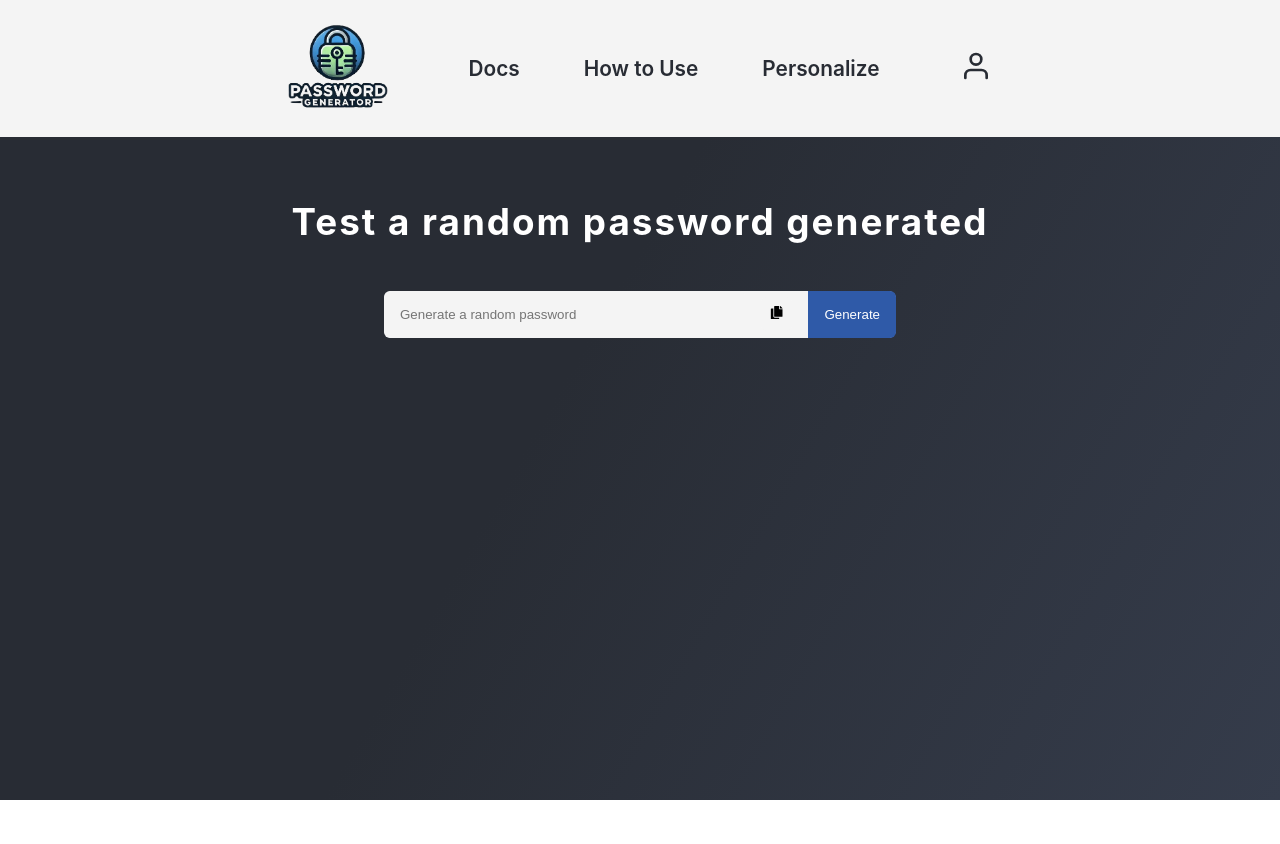
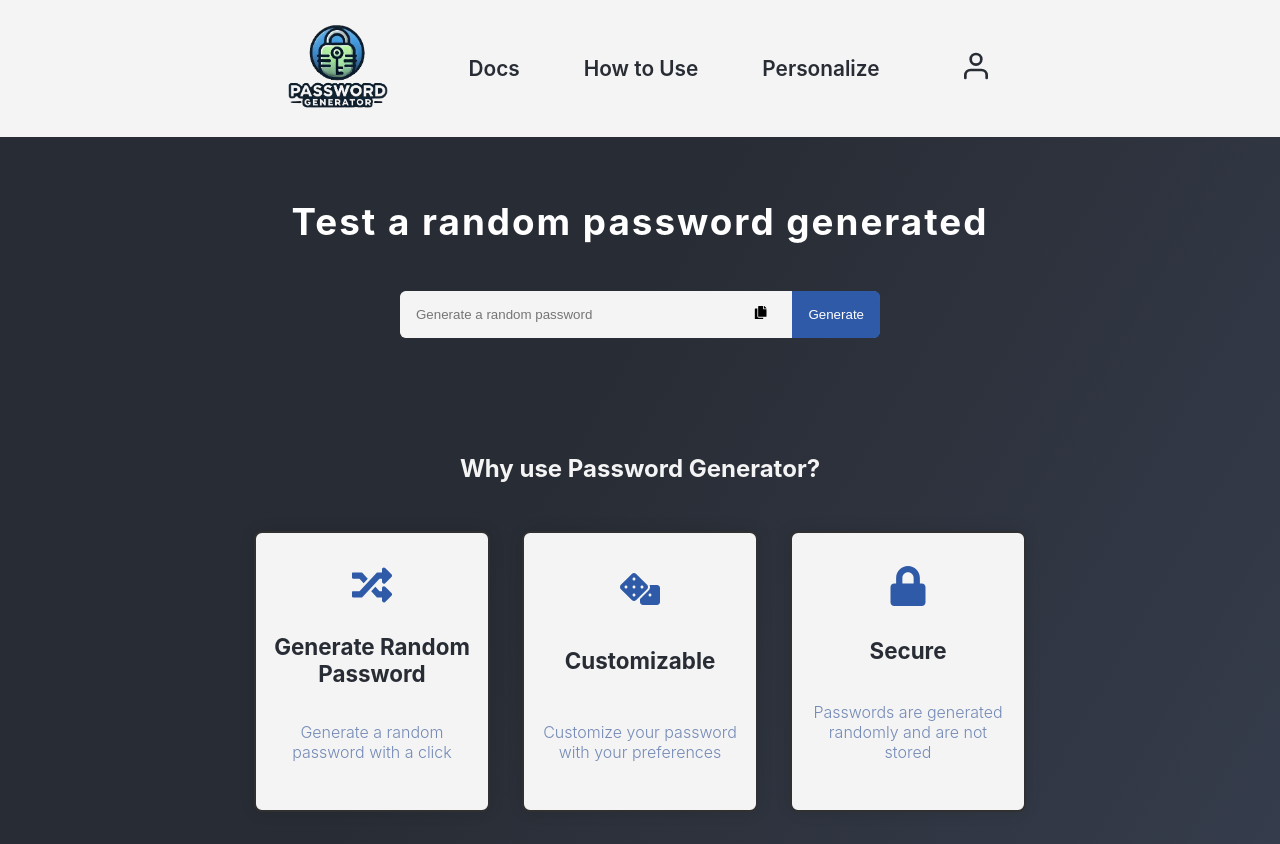
Before and after one commit to gaabscps/password-generator, a React (Create React App) app: page / in a window 1280 px wide. Before the commit the page ends 800 px from the top, so only its background shows below. Built offline with nearby package versions, Linux system fonts and the light colour scheme.

Commit message:
✨ Section Features

```diff
--- a/src/App.tsx
+++ b/src/App.tsx
@@ -1,19 +1,29 @@
 import { Header } from "./componentes/Header";
 import styled from "styled-components";
-import { TestSection } from "./componentes/TestSection";
+import { TestSection } from "./componentes/SectionTest";
+import { SectionFeature } from "./componentes/SectionFeature";
 
 const AppContainer = styled.div`
   width: 100vw;
-  height: 100vh;
+  height: 100%;
   background-color: #282c34;
   background-image: linear-gradient(120deg, #282c34 45%, #353c4b);
+`;
+
+const AppContent = styled.div`
+  max-width: 1024px;
+  margin: 0 auto;
+  height: 100%;
 `;
 
 function App() {
   return (
     <AppContainer>
       <Header />
-      <TestSection />
+      <AppContent>
+        <TestSection />
+        <SectionFeature />
+      </AppContent>
     </AppContainer>
   );
 }
--- /dev/null
+++ b/src/componentes/Card/index.tsx
@@ -0,0 +1,46 @@
+import styled from "styled-components";
+import { CardProps } from "./type";
+
+const CardContainer = styled.div`
+  padding: 32px 16px;
+  background-color: #f4f4f4;
+  width: 200px;
+  border-radius: 8px;
+  border: 2px solid #303030;
+  box-shadow: 0 0 16px rgba(0, 0, 0, 0.1);
+  display: grid;
+  align-items: center;
+  text-align: center;
+  transition: transform 0.3s;
+  &:hover {
+    transform: scale(1.05);
+    transition: transform 0.3s;
+  }
+`;
+
+const CardImage = styled.div`
+  color: #2f5aa8;
+  font-size: 2.5rem;
+`;
+
+const CardTitle = styled.h2`
+  color: #282c34;
+  font-size: 1.4rem;
+  text-wrap: wrap;
+`;
+
+const CardDescription = styled.p`
+  color: #748ab6;
+  font-weight: 300;
+  align-self: end;
+`;
+
+export const Card: React.FC<CardProps> = ({ title, description, icon }) => {
+  return (
+    <CardContainer>
+      <CardImage>{icon}</CardImage>
+      <CardTitle>{title}</CardTitle>
+      <CardDescription>{description}</CardDescription>
+    </CardContainer>
+  );
+};
--- /dev/null
+++ b/src/componentes/Card/type.ts
@@ -0,0 +1,5 @@
+export interface CardProps {
+  title: string;
+  description: string;
+  icon: React.ReactNode;
+}
--- /dev/null
+++ b/src/componentes/SectionFeature/index.tsx
@@ -0,0 +1,62 @@
+import { FaDice, FaLock, FaRandom } from "react-icons/fa";
+import styled from "styled-components";
+import { Card } from "../Card";
+import { Feature } from "./type";
+import { slideInFromTop } from "../../utils/slideInFromTop";
+
+const SectionFeatureContainer = styled.section`
+  margin-top: 32px;
+  padding: 32px;
+  animation: ${slideInFromTop(-10, 0)} 0.5s ease-in-out;
+`;
+
+const Title = styled.h1`
+  margin-bottom: 48px;
+  color: #f4f4f4;
+  text-align: center;
+`;
+
+const CardContainer = styled.div`
+  display: flex;
+  gap: 32px;
+  flex-wrap: wrap;
+  justify-content: center;
+  @media (max-width: 835px) {
+    justify-content: flex-start;
+  }
+`;
+
+const features: Feature[] = [
+  {
+    title: "Generate Random Password",
+    description: "Generate a random password with a click",
+    icon: <FaRandom />,
+  },
+  {
+    title: "Customizable",
+    description: "Customize your password with your preferences",
+    icon: <FaDice />,
+  },
+  {
+    title: "Secure",
+    description: "Passwords are generated randomly and are not stored",
+    icon: <FaLock />,
+  },
+];
+
+export const SectionFeature: React.FC = () => {
+  return (
+    <SectionFeatureContainer>
+      <Title>Why use Password Generator?</Title>
+      <CardContainer>
+        {features.map((feature: Feature) => (
+          <Card
+            title={feature.title}
+            description={feature.description}
+            icon={feature.icon}
+          />
+        ))}
+      </CardContainer>
+    </SectionFeatureContainer>
+  );
+};
--- /dev/null
+++ b/src/componentes/SectionFeature/type.ts
@@ -0,0 +1,5 @@
+export type Feature = {
+  title: string;
+  description: string;
+  icon: React.ReactNode;
+};
--- a/src/componentes/TestSection/index.tsx
+++ b/src/componentes/SectionTest/index.tsx
@@ -7,7 +7,7 @@ interface TestSectionProps {
   a?: string;
 }
 
-const SectionContainer = styled.div`
+const SectionContainer = styled.section`
   display: flex;
   flex-direction: column;
   align-items: center;
```
